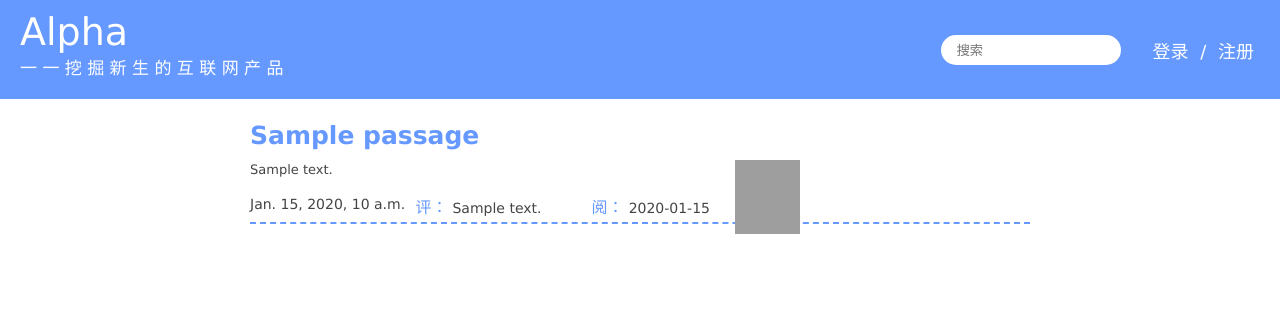
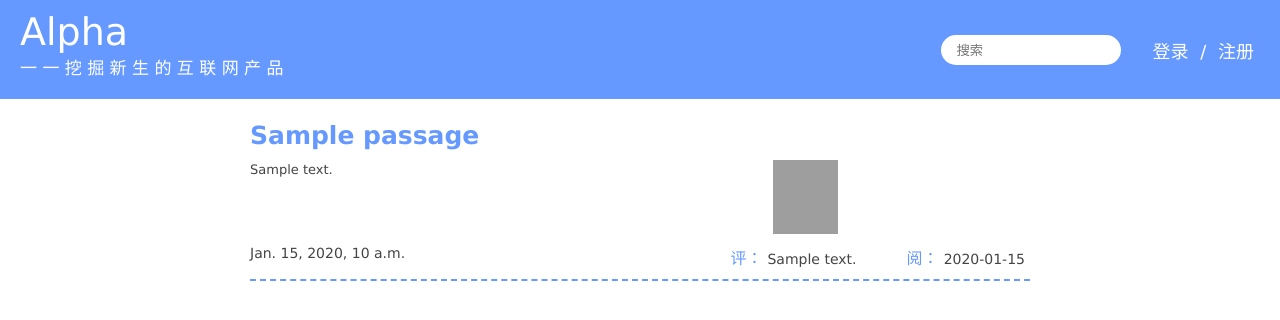
Before and after one commit to ChanSeaThink/alpha, a Django app: template blog/templates/index.html in a window 1280 px wide. Shown: the top 320 px of the page. Run offline with Django 3.2, Linux system fonts and the light colour scheme; the template is opened without the code that fills it: most values are stand-ins (such as "Sample title", 1, 10 or a date in 2020); some libraries are stand-ins or nearby versions; grey boxes are pictures that could not be loaded.

Commit message:
index：修改样式
index：点击显示原图，限制图片显示大小，浏览器缩放时更新图片可显示最大大小，点击同一张图片时不触发onload事件
index：添加图片框滑动特效

```diff
--- a/blog/static/css/index.css
+++ b/blog/static/css/index.css
@@ -177,14 +177,25 @@ ul
 	color:#6699ff;
 	cursor:pointer;
 	}
+.left_box
+	{
+	float:left;
+	width:450px;
+	}
+.bottom_box
+	{
+	clear:both;
+	}
 .pic_box
 	{
 	float:right;
 	margin-left:20px;
-	width:300px;
+	padding-left:38px;
+	width:262px;
 	height:85px;
 	overflow-x:hidden;
 	white-space: nowrap;
+	-webkit-perspective:500;
 	}
 .pic_box img
 	{
@@ -193,6 +204,38 @@ ul
 	width:65px;
 	height:74px;
 	cursor:pointer;
+	}
+	@-webkit-keyframes rotate {
+		from {-webkit-transform:rotateY(0deg)}
+		to {-webkit-transform:rotateY(60deg)}
+	}
+	@keyframes rotate {
+		from {-webkit-transform:rotateY(0deg)}
+		to {-webkit-transform:rotateY(60deg)}
+	}
+	@-webkit-keyframes rotate2 {
+		from {-webkit-transform:rotateY(60deg)}
+		to {-webkit-transform:rotateY(0deg)}
+	}
+	@keyframes rotate2 {
+		from {-webkit-transform:rotateY(60deg)}
+		to {-webkit-transform:rotateY(0deg)}
+	}
+	@-webkit-keyframes rotate3 {
+		from {-webkit-transform:rotateY(-60deg)}
+		to {-webkit-transform:rotateY(0deg)}
+	}
+	@keyframes rotate3 {
+		from {-webkit-transform:rotateY(-60deg)}
+		to {-webkit-transform:rotateY(0deg)}
+	}
+	@-webkit-keyframes rotate4 {
+		from {-webkit-transform:rotateY(0deg)}
+		to {-webkit-transform:rotateY(-60deg)}
+	}
+	@keyframes rotate4 {
+		from {-webkit-transform:rotateY(0deg)}
+		to {-webkit-transform:rotateY(-60deg)}
 	}
 .summary
 	{
@@ -203,7 +246,7 @@ ul
 	}
 .date
 	{
-	padding:2px 0 0 0;
+	padding:0px 0 0 0;
 	font-size:14px;
 	}
 .comments
@@ -223,6 +266,7 @@ ul
 .read
 	{
 	margin-left:50px;
+	margin-right:5px;
 	float:right;
 	}
 .read p
@@ -450,4 +494,11 @@ ul
 	{
 	display:none;
 	position:fixed;
+	top:50%;
+	left:50%;
+	z-index:10;
 	}
+#origin_pic img
+	{
+	display:none;
+	}
--- a/blog/static/js/index.js
+++ b/blog/static/js/index.js
@@ -1,10 +1,12 @@
 window.onload=function(){
 	var base=$(document).width();
 	$(".fill").css("width",(base-780)/2+"px");
+	$("#origin_pic img").css({"max-width":$(window).width()+"px","max-height":$(window).height()+"px"});
 
 	$(window).resize(function(){
 		base=$(document).width();
 		$(".fill").css("width",(base-780)/2+"px");
+		$("#origin_pic img").css({"max-width":$(window).width()+"px","max-height":$(window).height()+"px"});
 	});
 
 	var scrollFlag=0;
@@ -147,13 +149,26 @@ window.onload=function(){
 		$(".code_check:eq(1) img").attr({"src":"/getCAPTCHA/?nocache="+Math.random()});
 	});
 	$("#close,#popup_bottom").click(function(){
-		$("#popup,#lr_box,#log_box,#reg_box,#log_button,#reg_button,#origin_pic").hide();
+		$("#popup,#lr_box,#log_box,#reg_box,#log_button,#reg_button,#origin_pic,#origin_pic img").hide();
 	});
 	$(".pic_box img").click(function(){
 		$("#popup,#origin_pic").show();
-		$("#origin_pic img").attr(src);
-		var h=parseInt($("#origin_pic").css("height"));
-		$("#origin_pic").css({top:"50%",marginTop:-h/2+"px"});
+		var s=$(this).attr("src").replace(/Thumnail/,"Picture").replace(/thumnail/,"");
+		if($("#origin_pic img").attr("src")==s){
+			var pich=parseInt($("#origin_pic img").css("height"));
+			var picw=parseInt($("#origin_pic img").css("width"));
+			$("#origin_pic").css({marginTop:-pich/2+"px",marginLeft:-picw/2+"px"});
+			setTimeout(function(){$("#origin_pic img").show();},100);
+		}
+		else{
+			$("#origin_pic img").attr({"src":s});
+		}
+		$("#origin_pic img").load(function(){
+			var pich=parseInt($("#origin_pic img").css("height"));
+			var picw=parseInt($("#origin_pic img").css("width"));
+			$("#origin_pic").css({marginTop:-pich/2+"px",marginLeft:-picw/2+"px"});
+			setTimeout(function(){$("#origin_pic img").show();},100);
+		});
 	});
 	//submit时判断框内数据是否符合要求
 	$("#log_box").submit(function(e){
@@ -431,22 +446,120 @@ window.onload=function(){
 		window.open("./article","_self");
 	});
 	//图片滚动事件
+	var w=parseInt($(".pic_box img:first").css("width"))+10;
+	if(window.navigator.userAgent.indexOf("Firefox")<0){
+		for(var i=0;i<$(".pic_box").length;i++){
+			for(var j=3;j<$(".pic_box:eq("+i+") img").length;j++){
+				var image=$(".pic_box:eq("+i+") img:eq("+j+")");
+				image.css("z-index",-j);
+				if(j>3)
+					image.css("left",-w*(j-3)/2);
+				image.css("-webkit-transform","rotateY(-60deg)");
+				image.css("transform","rotateY(-60deg)")
+			}
+		}
+	}
 	var picbox=document.getElementsByClassName("pic_box");
-	var num=0,t;
+	var n=0;
 	function picSlide(e){
 		e=e||window.event;
 		e.preventDefault();
-		var d=e.wheelDelta?e.wheelDelta:e.detail;
-    	var len=$("img",this).length;
-    	var w=parseInt($("img",this).css("width"))+9;
-    	var n=0;
-    	if(d>0)n=1;
-    	else n=-1;
-    	$("img",this).stop(true,true);
-    	var left=parseInt($("img:first",this).css("left"));
-    	if((left>w-1&&n>0)||(left<-w*(len-2)+1&&n<0))
-    		return;
-    	$("img",this).animate({left:"+="+n*w+"px"},"fast");
+		if(e.wheelDelta){
+			if(e.wheelDelta>0)n=1;
+			else n=-1;
+			$("img",this).stop(true,true);
+			var left1=$("img:first",this).offset().left-$(this).offset().left;
+			var left2=$("img:last",this).offset().left-$(this).offset().left;
+			var left=123;
+			if((left1>w/2&&n>0)||(left2<3*w&&n<0))
+				return;
+			var pb=this;
+			pb.onmousewheel=function(e){e.preventDefault()};
+			setTimeout(function(){
+				pb.onmousewheel=picSlide;
+			},100);
+			var len=$("img",this).length;
+			var t=0,img,l,count=100;
+			for(var i=0;i<len;i++){
+				img=$("img:eq("+i+")",this);
+				l=img.offset().left-$(this).offset().left;
+				t=l+w*n;
+				if(n<0){
+					if(l>30&&t<30){
+						if(img.css("-webkit-aniamtion-name")!="rotate"||img.css("aniamtion-name")!="rotate"){
+							img.css("-webkit-animation","rotate .3s linear 0 1 forwards");
+							img.css("animation","rotate .3s linear 0 1 forwards");
+							img.css("z-index",i);
+						}
+						else{
+							img.css("-webkit-transform","rotateY(60deg)");
+							img.css("transform","rotateY(60deg)");
+						}
+						img.animate({left:"+="+w*n+"px"},500);
+					}
+					else if(l>230&&t<230){
+						if(img.css("-webkit-aniamtion-name")!="rotate3"||img.css("aniamtion-name")!="rotate3"){
+							img.css("-webkit-animation","rotate3 .3s linear 0 1 forwards");
+							img.css("animation","rotate3 .3s linear 0 1 forwards");
+							count=i;
+						}
+						else{
+							img.css("-webkit-transform","rotateY(0deg)");
+							img.css("transform","rotateY(0deg)");
+						}
+						img.animate({left:"+="+w*n+"px"},500);
+					}
+					else{
+						if(img.css("-webkit-animation-name")=="rotate"||img.css("animation-name")=="rotate"||count<i){
+							img.animate({left:"+="+w*n/2+"px"},"500");
+						}
+						else{
+							img.animate({left:"+="+w*n+"px"},"500");
+						}
+					}
+				}
+				else{
+					if(img.css("-webkit-animation-name")=="rotate"||img.css("animation-name")=="rotate"){
+						if(l<30&&t>30){
+							img.css("-webkit-animation","rotate2 .3s linear 0 1 forwards");
+							img.css("animation","rotate2 .3s linear 0 1 forwards");
+							img.animate({left:"+="+w*n+"px"},"500");
+						}else
+							img.animate({left:"+="+w*n/2+"px"},"500");
+					}
+					else if(l<230&&t>230){
+						if(img.css("-webkit-aniamtion-name")!="rotate4"||img.css("aniamtion-name")!="rotate4"){
+							img.css("-webkit-animation","rotate4 .3s linear 0 1 forwards");
+							img.css("animation","rotate4 .3s linear 0 1 forwards");
+							img.css("z-index",-i);
+							count=i;
+						}
+						else{
+							img.css("-webkit-transform","rotateY(-60deg)");
+							img.css("transform","rotateY(-60deg)");
+						}
+						img.animate({left:"+="+w*n+"px"},500);
+					}
+					else if(count<i){
+						img.animate({left:"+="+w*n/2+"px"},"500");
+					}
+					else{
+						img.animate({left:"+="+w*n+"px"},"500");
+					}
+				}
+			}
+		}
+		else if(e.detail){
+			if(e.detail>0)n=-1;
+			else n=1;
+			$("img",this).stop(true,true);
+			var left1=$("img:first",this).offset().left;
+			var left2=$("img:last",this).offset().left;
+			var left=123;
+			if((left1>w-1&&n>0)||(left2<3*w+1&&n<0))
+				return;
+			$("img",this).animate({"left":"+="+w*n+"px"});
+		}
     }
     for(var i=0;i<picbox.length;i++){
 		picbox[i].onmousewheel=picSlide;
--- a/blog/templates/index.html
+++ b/blog/templates/index.html
@@ -64,7 +64,10 @@
                         <img src="/showThumnail/{{ Pic.CompressedImageName }}" alt=1>
                     {% endfor %}
                     </div>
+                    <div class="left_box">
                     	<div class="summary">{{ piece.passage.ShortContent }}</div>
+                    </div>
+                    <div class="bottom_box">
                     	<div class="read">
                     	    <p>阅：</p>
                     	    <p>{{ piece.passage.readTimes }}</p>
@@ -74,6 +77,8 @@
                     	    <p>{{ piece.passage.commentTimes }}</p>
                     	</div>
                     	<div class="date">{{ piece.passage.Time }}</div>
+                    </div>
+                    <div class="clear"></div>
                 </div>
             {% endfor %}
             <!--<div>
```
Lines whose indentation alone changed are shown as unchanged.
